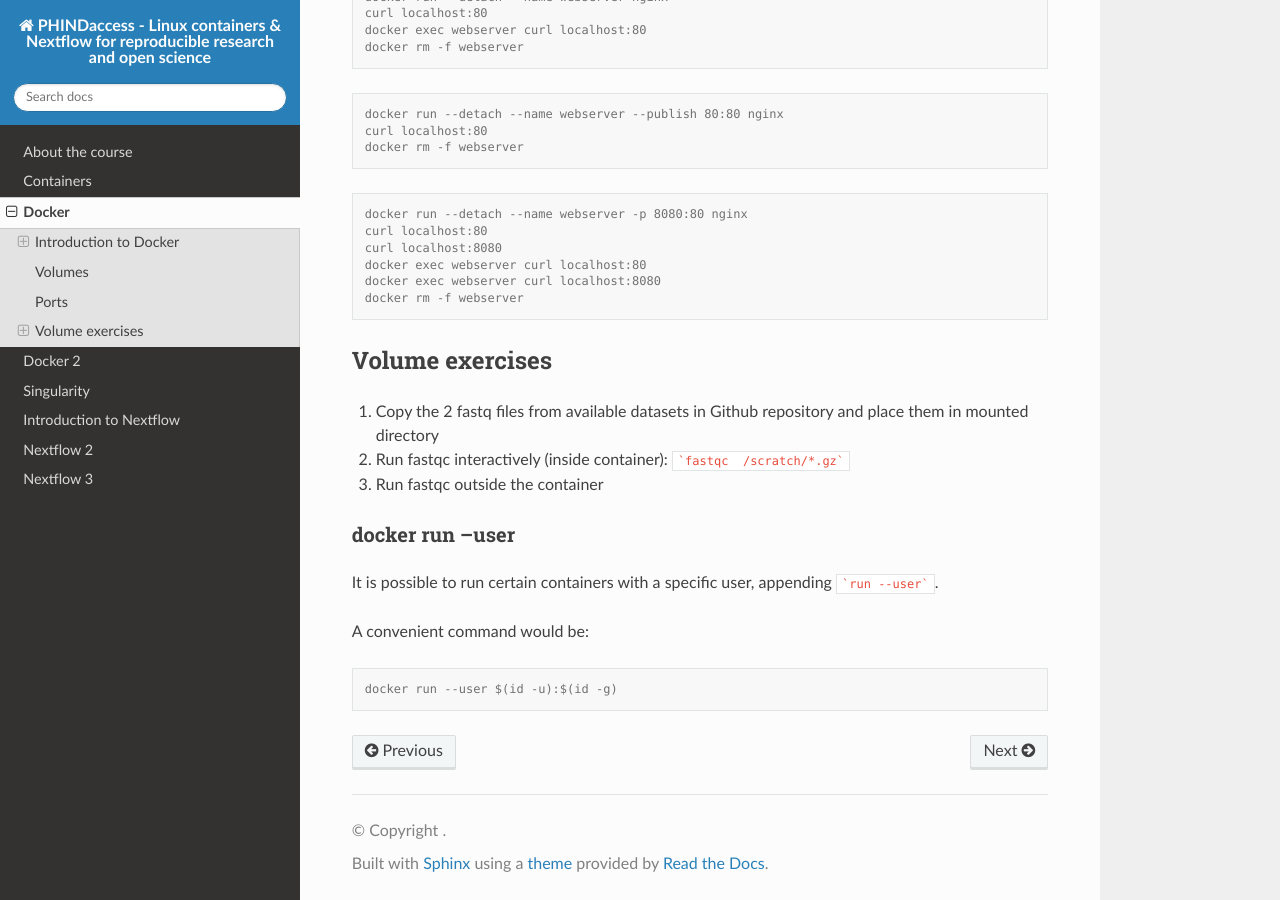
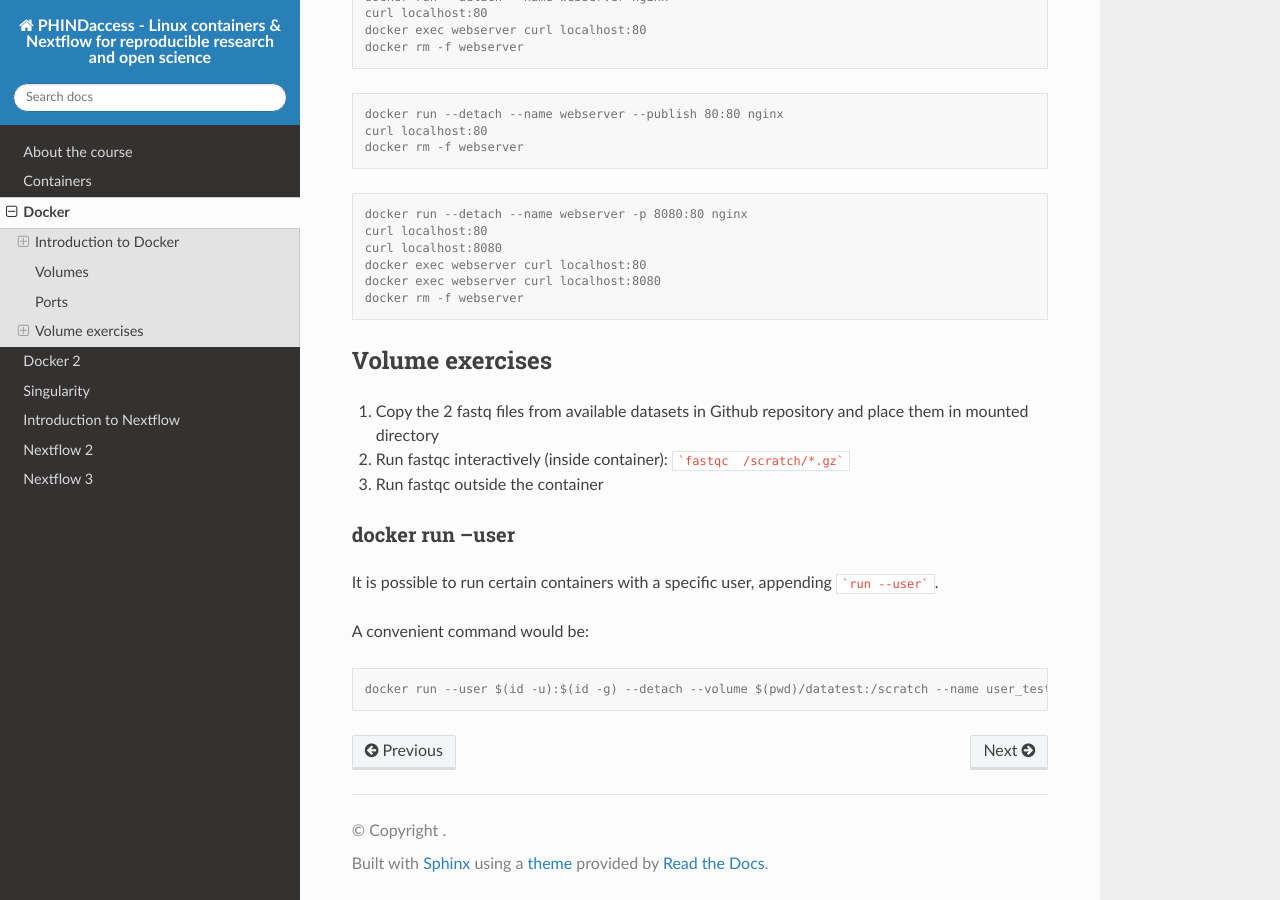
Before and after one commit to biocorecrg/CoursesCRG_Containers_Nextflow_May_2022, a Sphinx documentation site: the page built from docs/docker.rst, in a window 1280 px wide and 900 px high, scrolled down 9994 px. Built offline with Sphinx 7.4.7 and the Read the Docs theme 2.0.0, drawn with Linux system fonts in a browser that asks for light colours.

Commit message:
user file

```diff
--- a/docs/docker.rst
+++ b/docs/docker.rst
@@ -493,4 +493,4 @@ A convenient command would be:
 
 .. code-block:: console
 
-  docker run --user $(id -u):$(id -g)
+  docker run --user $(id -u):$(id -g) --detach --volume $(pwd)/datatest:/scratch --name user_test biocontainers/fastqc:v0.11.9_cv7 touch /scratch/userfile
```
